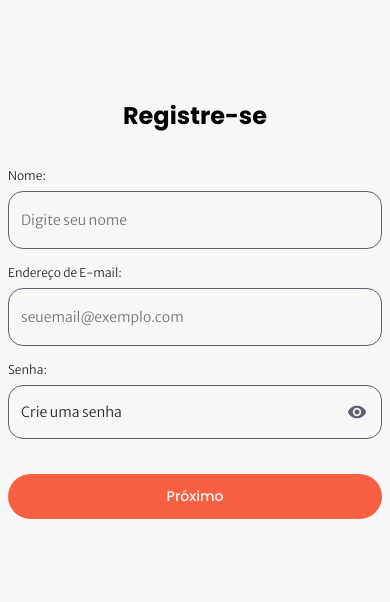
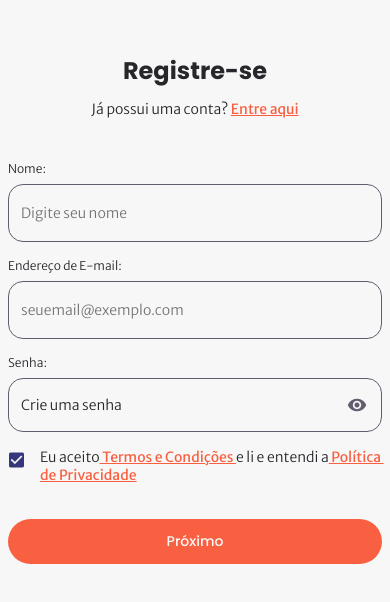
Before and after one commit to RhaynerRS/Cadastro-React-Native, a React Native app: screen / in a window 390 px wide. Shown: the part 114-716 px from the top of the page. Built offline with nearby package versions, Linux system fonts and the light colour scheme.

Commit message:
add checkbox

```diff
--- a/App.js
+++ b/App.js
@@ -7,6 +7,7 @@ import { Abobora } from './src/components/Abobora';
 import { DefaultButton } from './src/components/DefaultButton';
 import { InputText } from './src/components/InputText';
 import { InputKey } from './src/components/InputKey';
+import { Checkbox } from './src/components/Checkbox';
 
 export default function App() {
   const [loaded] = useFonts({
@@ -18,11 +19,25 @@ export default function App() {
 
   return (
     <View style={styles.MainContainer}>
-      <Text style={styles.Title}>Registre-se</Text>
+      <View style={styles.Hero}>
+        <Text style={styles.Title}>Registre-se</Text>
+        <View style={styles.Link}>
+          <Text style={styles.Text}>Já possui uma conta? </Text>
+          <Text style={styles.Hiperlink}>Entre aqui</Text>
+        </View>
+      </View>
       <View style={styles.Container}>
         <InputText label='Nome:' placeholder='Digite seu nome'></InputText>
         <InputText label='Endereço de E-mail:' placeholder='seuemail@exemplo.com'></InputText>
         <InputKey label='Senha:' placeholder='Crie uma senha' secure={true}></InputKey>
+        <View style={styles.Sign}>
+          <Checkbox onChange={(op)=> alert('op')}></Checkbox>
+          <Text style={styles.Text}>Eu aceito
+          <Text style={styles.Hiperlink}> Termos e Condições </Text>
+          e li e entendi a
+          <Text style={styles.Hiperlink}> Política de Privacidade</Text>
+          </Text>
+        </View>
       </View>
       <DefaultButton valor='Próximo'></DefaultButton>
       <StatusBar style="auto" />
@@ -44,8 +59,40 @@ const styles = StyleSheet.create({
     gap: '16px',
     width: '100%',
   },
+  Hero: {
+    gap: '12px',
+    alignItems: 'center',
+    justifyContent: 'center',
+  },
   Title: {
     fontFamily: 'PoppinsBold',
     fontSize: '24px',
-  }
+    color: '#26262B',
+  },
+  Link: {
+    display: 'flex',
+    flexDirection: 'row',
+    alignItems: 'center',
+    justifyContent: 'center',
+    marginBottom: '8px',
+    fontSize: '14px',
+  },
+  Text: {
+    fontFamily: 'MerriweatherLight',
+    color: '#26262B',
+  },
+  Hiperlink: {
+    fontFamily: 'MerriweatherRegular',
+    color: '#F86041',
+    textDecorationLine: 'underline',
+  },
+  Sign: {
+    width: '100%',
+    margin: 'auto',
+    alignItems: 'center',
+    justifyContent: 'left',
+    fontSize: '14px',
+    display: 'flex',
+    flexDirection: 'row',
+  },
 });
--- /dev/null
+++ b/src/components/Checkbox/index.js
@@ -0,0 +1,29 @@
+import { StyleSheet, Text, TextInput, View, Image, TouchableOpacity } from 'react-native';
+import { Icon } from 'react-native-elements';
+
+// https://www.youtube.com/watch?v=ZEATUQRxBwc
+
+export function Checkbox(props){
+    const styles = StyleSheet.create({
+        Check: {
+            marginTop: 'auto',
+            marginBottom: 'auto',
+            height:20,
+            paddingRight: 15,
+        },
+        Touchable: {
+            alignItems: 'center',
+            height: '32px',
+            width: '32px',
+        }
+    });
+
+    return (
+    <View>
+        <TouchableOpacity style={styles.Touchable}>
+            <Icon name="check-box" style={styles.Check} color={('#343779')} size='20px'>
+
+            </Icon>
+        </TouchableOpacity>
+    </View>
+    )}
```
